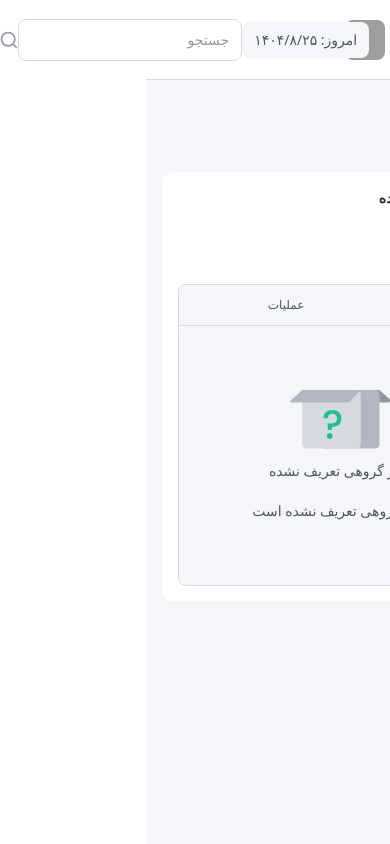
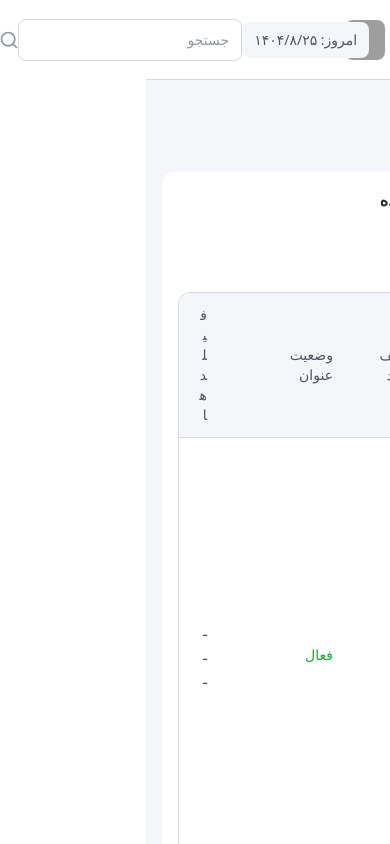
Before and after one commit to AliMohammadiiii/cfowisev0.0.1, a React (Vite) app: page / in a window 390 px wide. Shown: the top 844 px of the page. Built offline with nearby package versions, Linux system fonts and the light colour scheme; grey boxes are pictures that could not be loaded.

Commit message:
Create StatusBadge component
cgen-25dffedb628746ed99e6170112eedb62

```diff
--- /dev/null
+++ b/client/components/FieldTable/ActionButton.tsx
@@ -0,0 +1,29 @@
+import { Edit2, Plus } from "lucide-react";
+import { cn } from "@/lib/utils";
+
+type ActionButtonProps = {
+  variant: "edit" | "add";
+  onClick?: () => void;
+  className?: string;
+};
+
+export function ActionButton({ variant, onClick, className }: ActionButtonProps) {
+  const isEdit = variant === "edit";
+  const Icon = isEdit ? Edit2 : Plus;
+
+  return (
+    <button
+      onClick={onClick}
+      className={cn(
+        "flex items-center justify-center w-8 h-8 rounded-lg transition-colors",
+        isEdit
+          ? "bg-[#FD7E14] hover:bg-[#FD7E14]/90 active:bg-[#FD7E14]/80"
+          : "bg-app-teal hover:bg-app-teal/90 active:bg-app-teal/80",
+        className
+      )}
+      aria-label={isEdit ? "ویرایش" : "افزودن"}
+    >
+      <Icon className="w-4 h-4 text-white" />
+    </button>
+  );
+}
--- /dev/null
+++ b/client/components/FieldTable/FieldTable.tsx
@@ -0,0 +1,51 @@
+import { FieldTableRow, type FieldData } from "./FieldTableRow";
+
+type FieldTableProps = {
+  data: FieldData[];
+  onEdit?: (id: string) => void;
+  onAddField?: (id: string) => void;
+};
+
+export function FieldTable({ data, onEdit, onAddField }: FieldTableProps) {
+  return (
+    <div className="overflow-x-auto rounded-xl bg-white border border-app-border">
+      <table className="w-full">
+        <thead>
+          <tr className="bg-app-light border-b border-app-border">
+            <th className="px-4 py-3 text-center text-sm font-medium text-app-text-secondary min-w-[60px]">
+              ویرایش
+            </th>
+            <th className="px-4 py-3 text-center text-sm font-medium text-app-text-secondary min-w-[82px]">
+              تعریف فیلد
+            </th>
+            <th className="px-6 py-3 text-right text-sm font-medium text-app-text-secondary min-w-[126px]">
+              وضعیت عنوان
+            </th>
+            <th className="px-6 py-3 text-right text-sm font-medium text-app-text-secondary">
+              فیلدها
+            </th>
+            <th className="px-6 py-3 text-right text-sm font-medium text-app-text-secondary">
+              گروه‌ها
+            </th>
+            <th className="px-6 py-3 text-right text-sm font-medium text-app-text-secondary min-w-[109px]">
+              کد عنوان
+            </th>
+            <th className="px-6 py-3 text-right text-sm font-medium text-app-text-secondary min-w-[214px]">
+              عنوان گزارش
+            </th>
+          </tr>
+        </thead>
+        <tbody>
+          {data.map((row) => (
+            <FieldTableRow
+              key={row.id}
+              data={row}
+              onEdit={onEdit}
+              onAddField={onAddField}
+            />
+          ))}
+        </tbody>
+      </table>
+    </div>
+  );
+}
--- /dev/null
+++ b/client/components/FieldTable/FieldTableRow.tsx
@@ -0,0 +1,61 @@
+import { ActionButton } from "./ActionButton";
+import { StatusBadge } from "./StatusBadge";
+
+export type FieldData = {
+  id: string;
+  reportTitle: string;
+  titleCode: string;
+  groups: string;
+  fields: string;
+  titleStatus: "active" | "inactive";
+};
+
+type FieldTableRowProps = {
+  data: FieldData;
+  onEdit?: (id: string) => void;
+  onAddField?: (id: string) => void;
+};
+
+export function FieldTableRow({ data, onEdit, onAddField }: FieldTableRowProps) {
+  return (
+    <tr className="border-b border-app-border bg-white hover:bg-gray-50/50 transition-colors">
+      <td className="px-4 py-3 text-center">
+        <div className="flex items-center justify-center gap-2">
+          <ActionButton
+            variant="edit"
+            onClick={() => onEdit?.(data.id)}
+          />
+        </div>
+      </td>
+      <td className="px-4 py-3 text-center">
+        <ActionButton
+          variant="add"
+          onClick={() => onAddField?.(data.id)}
+        />
+      </td>
+      <td className="px-6 py-3 text-right">
+        <StatusBadge status={data.titleStatus} />
+      </td>
+      <td className="px-6 py-3 text-right">
+        <span className="text-sm font-medium text-app-text-secondary">
+          {data.fields || "ـــ"}
+        </span>
+      </td>
+      <td className="px-6 py-3 text-right">
+        <span className="text-sm font-medium text-app-text-secondary">
+          {data.groups}
+        </span>
+      </td>
+      <td className="px-6 py-3 text-right">
+        <span className="text-sm font-medium text-app-text-secondary">
+          {data.titleCode}
+        </span>
+      </td>
+      <td className="px-6 py-3 text-right">
+        <span className="text-sm font-medium text-app-text-secondary">
+          {data.reportTitle}
+        </span>
+      </td>
+    </tr>
+  );
+}
--- /dev/null
+++ b/client/components/FieldTable/StatusBadge.tsx
@@ -0,0 +1,22 @@
+import { cn } from "@/lib/utils";
+
+type StatusBadgeProps = {
+  status: "active" | "inactive";
+  className?: string;
+};
+
+export function StatusBadge({ status, className }: StatusBadgeProps) {
+  const isActive = status === "active";
+
+  return (
+    <span
+      className={cn(
+        "text-sm font-medium",
+        isActive ? "text-[#18AB33]" : "text-[#ED2C3A]",
+        className
+      )}
+    >
+      {isActive ? "فعال" : "غیرفعال"}
+    </span>
+  );
+}
--- /dev/null
+++ b/client/components/FieldTable/index.tsx
@@ -0,0 +1,5 @@
+export { FieldTable } from "./FieldTable";
+export { FieldTableRow } from "./FieldTableRow";
+export { StatusBadge } from "./StatusBadge";
+export { ActionButton } from "./ActionButton";
+export type { FieldData } from "./FieldTableRow";
--- a/client/pages/Groups.tsx
+++ b/client/pages/Groups.tsx
@@ -1,51 +1,61 @@
 import { Plus } from "lucide-react";
 import DashboardLayout from "@/components/DashboardLayout";
+import { FieldTable, type FieldData } from "@/components/FieldTable";
+
+const sampleData: FieldData[] = [
+  {
+    id: "1",
+    reportTitle: "فروش و درآمد",
+    titleCode: "۱۲۳۴۵۶۷",
+    groups: "گروه مالی، گروه خدماتی",
+    fields: "ـــ",
+    titleStatus: "active",
+  },
+  {
+    id: "2",
+    reportTitle: "بهای تمام‌شده",
+    titleCode: "۶۲۱۶۲۳۱",
+    groups: "گروه نرم افزاری",
+    fields: "ـــ",
+    titleStatus: "inactive",
+  },
+];
 
 export default function Groups() {
+  const handleEdit = (id: string) => {
+    console.log("Edit clicked for:", id);
+  };
+
+  const handleAddField = (id: string) => {
+    console.log("Add field clicked for:", id);
+  };
+
+  const handleAdd = () => {
+    console.log("Add new item");
+  };
+
   return (
     <DashboardLayout pageTitle="تعریف گروه" breadcrumb="تعریف گروه">
       <div className="p-4 md:p-6">
-        <div className="flex flex-col md:flex-row items-start md:items-center justify-between mb-6 md:mb-8 gap-4">
-          <h2 className="text-sm md:text-base font-bold text-app-text-primary">
-            گروه های تعریف شده
+        <div className="flex flex-col md:flex-row items-start md:items-center justify-between mb-6 gap-4">
+          <h2 className="text-base md:text-lg font-bold text-app-text-primary">
+            عناوین تعریف شده
           </h2>
 
-          <button className="flex items-center gap-2 bg-app-teal text-white px-4 py-2 rounded-lg text-sm font-bold hover:bg-app-teal/90 active:bg-app-teal transition-colors flex-shrink-0">
+          <button
+            onClick={handleAdd}
+            className="flex items-center gap-1 bg-app-teal text-white px-4 py-2.5 rounded-lg text-sm font-bold hover:bg-app-teal/90 active:bg-app-teal transition-colors flex-shrink-0"
+          >
             <Plus className="w-5 h-5" />
             <span>افزودن</span>
           </button>
         </div>
 
-        <div className="overflow-x-auto rounded-lg border border-app-border">
-          <table className="w-full">
-            <thead>
-              <tr className="bg-app-light border-b border-app-border">
-                <th className="px-4 md:px-6 py-3 text-right text-xs md:text-sm font-medium text-app-text-secondary">
-                  عنوان گروه
-                </th>
-                <th className="px-4 md:px-6 py-3 text-right text-xs md:text-sm font-medium text-app-text-secondary hidden sm:table-cell">
-                  کد گروه
-                </th>
-                <th className="px-4 md:px-6 py-3 text-right text-xs md:text-sm font-medium text-app-text-secondary hidden lg:table-cell">
-                  توضیحات
-                </th>
-                <th className="px-4 md:px-6 py-3 text-right text-xs md:text-sm font-medium text-app-text-secondary hidden md:table-cell">
-                  وضعیت گروه
-                </th>
-                <th className="px-4 md:px-6 py-3 text-right text-xs md:text-sm font-medium text-app-text-secondary">
-                  عملیات
-                </th>
-              </tr>
-            </thead>
-            <tbody>
-              <tr>
-                <td colSpan={5} className="p-0">
-                  <EmptyState />
-                </td>
-              </tr>
-            </tbody>
-          </table>
-        </div>
+        <FieldTable
+          data={sampleData}
+          onEdit={handleEdit}
+          onAddField={handleAddField}
+        />
       </div>
     </DashboardLayout>
   );
```
